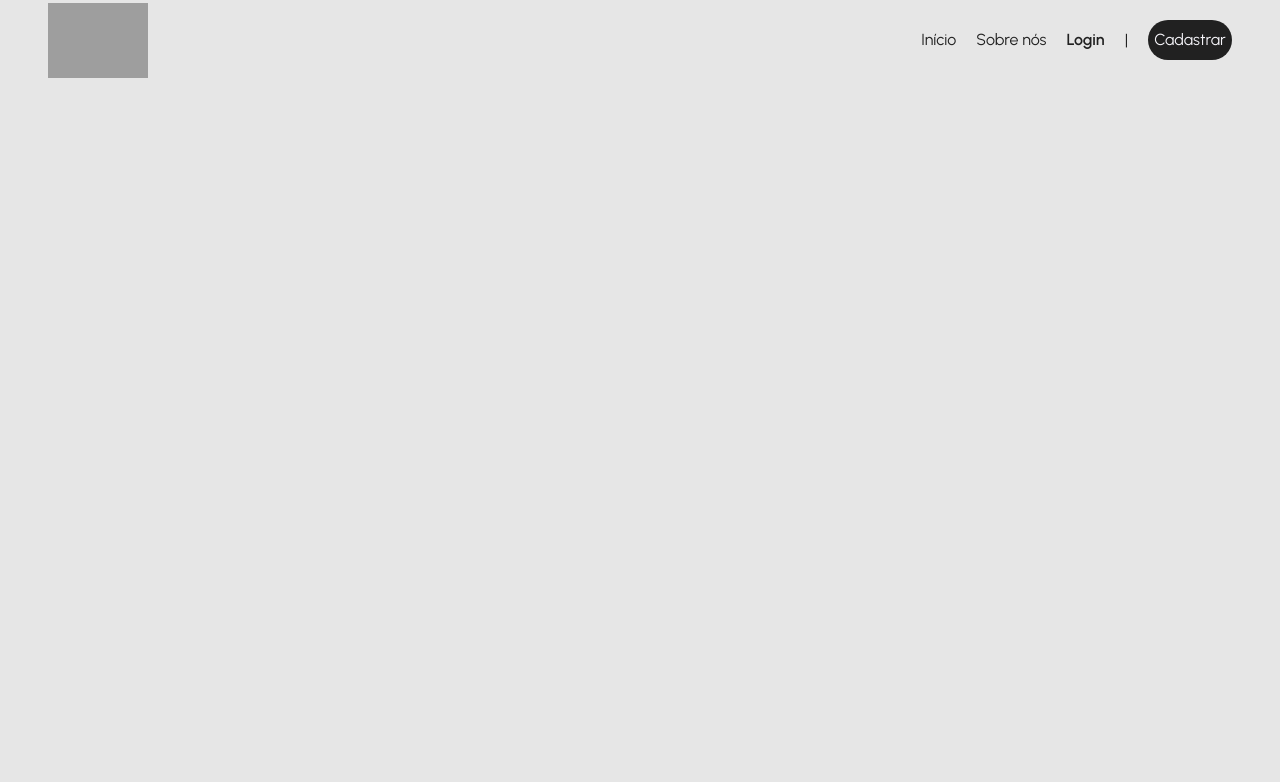
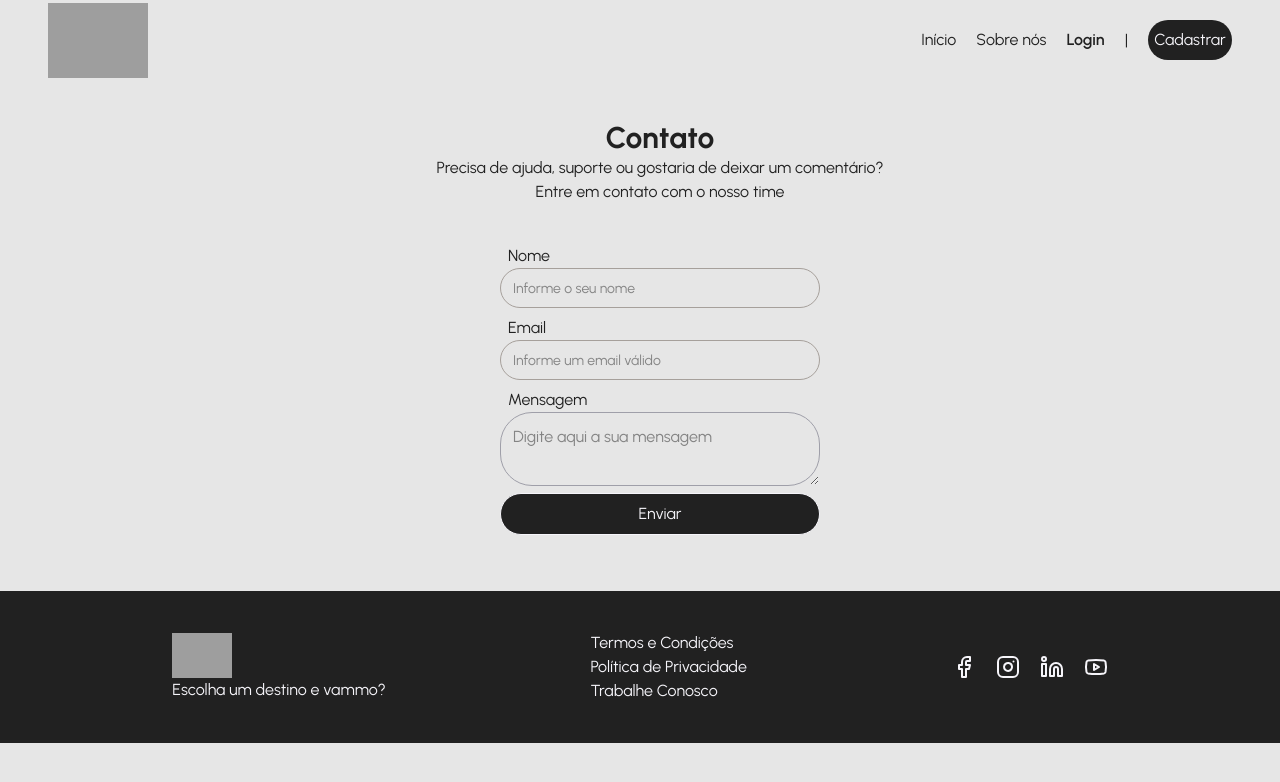
Before and after one commit to projetointegrador-g3/vammo_react, a React (Vite) app: page /contact in a window 1280 px wide. Shown: the top 782 px of the page. Built offline with nearby package versions, Linux system fonts and the light colour scheme; no server answers; grey boxes are pictures that could not be loaded.

Commit message:
:sparkles: Criação da página contato

```diff
--- a/src/App.tsx
+++ b/src/App.tsx
@@ -18,6 +18,7 @@ import PagePerfil from './components/perfil/PagePerfil'
 import FormPerfil from './components/perfil/FormPerfil'
 import FormViagens from './components/viagens/formviagens/FormViagens'
 import ListarViagem from './components/viagens/listarviagem/ListarViagem'
+import Contact from './pages/contact/Contact'
 
 function App() {
 
@@ -41,6 +42,7 @@ function App() {
           <Route path="/register" element={<Register />} />
           <Route path="/home" element={<Home />} />
           <Route path="/about" element={<About />} />
+          <Route path="/contact" element={<Contact />} />
           <Route path="/viagens" element={<ListarViagem />} />
           <Route path="/cadastrarviagem" element={<FormViagens />} />
           <Route path="/editarviagem/:id" element={<FormViagens />} />
--- /dev/null
+++ b/src/pages/contact/Contact.tsx
@@ -0,0 +1,42 @@
+import { Facebook, Instagram, Linkedin } from "lucide-react"
+import Footer from "../../components/footer/Footer"
+import { Input } from "../../components/ui/input"
+
+
+function Contact(){
+    return(
+        <>
+        <section className='flex flex-col gap-10 items-center justify-center pl-20 p-10 '>
+                        <div className='text-center'>
+                            <h1 className='text-3xl font-bold'>Contato</h1>
+                            <p>Precisa de ajuda, suporte ou gostaria de deixar um comentário?<br />
+                                Entre em contato com o nosso time </p>
+                        </div>
+                        <form action="">
+                            <label htmlFor="nome" className="ml-2">Nome</label>
+                            <br />
+                            <Input type="text" name="nome" placeholder="Informe o seu nome" className="w-80 mb-2"/>
+
+                            <label htmlFor="email" className="ml-2">Email</label>
+                            <br />
+                            <Input type="email" name="email" placeholder="Informe um email válido" className="w-80 mb-2"/>
+
+                            <label htmlFor="mensagem" className="ml-2">Mensagem</label>
+                            <br />
+                            <textarea name="message" id="mensagem" placeholder="Digite aqui a sua mensagem" className="border border-zinc-400 rounded-4xl w-80 p-3"></textarea>
+                            <br />
+                            <button className="border rounded-full bg-[var(--black)] text-[var(--white)] p-2 px-3 w-80 cursor-pointer transition duration-0.3 hover:scale-105 mb-4">Enviar</button>
+                        </form>
+
+
+
+        </section>
+        <Footer />
+
+        </>
+
+
+
+    )
+}
+export default Contact
```
